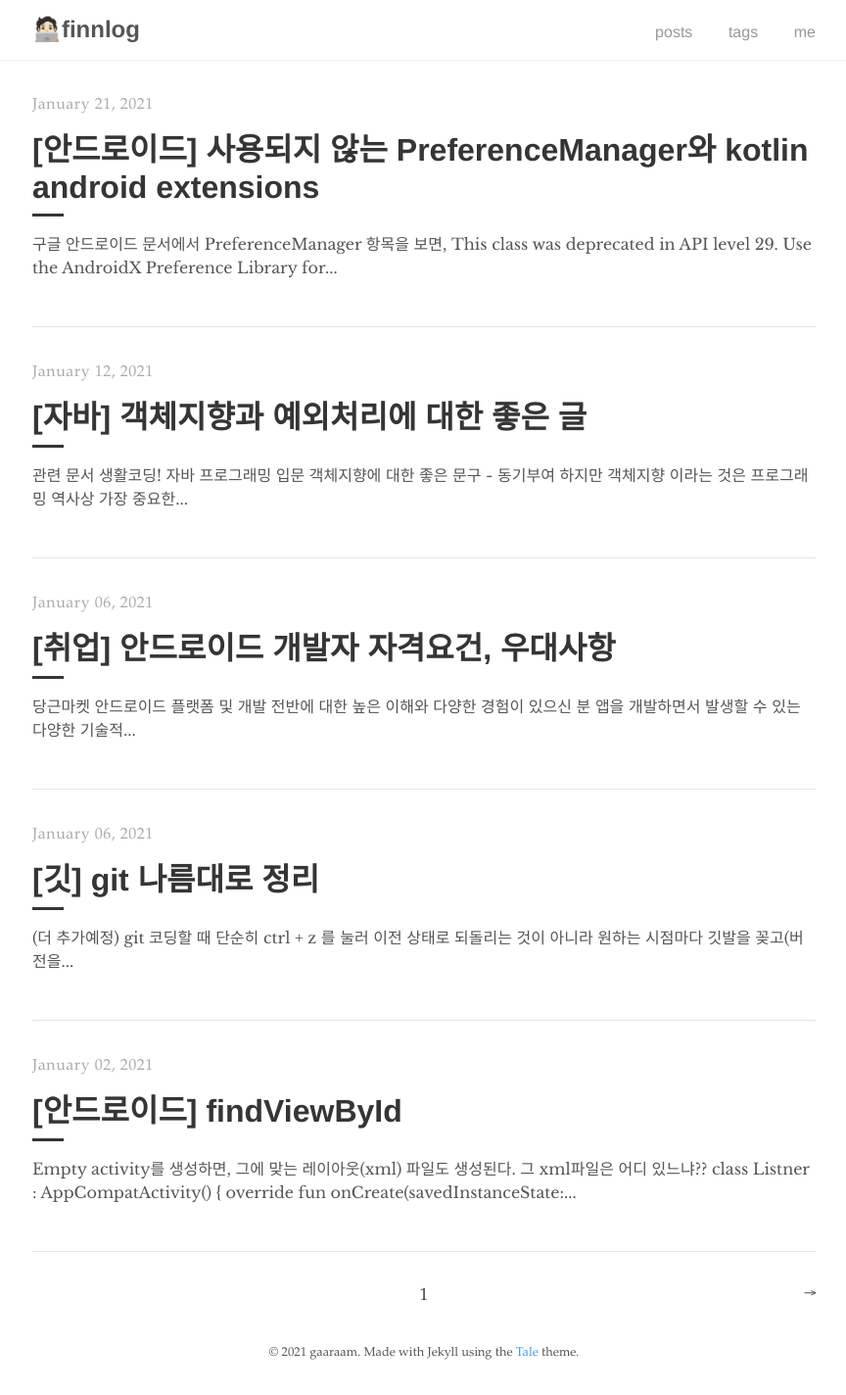
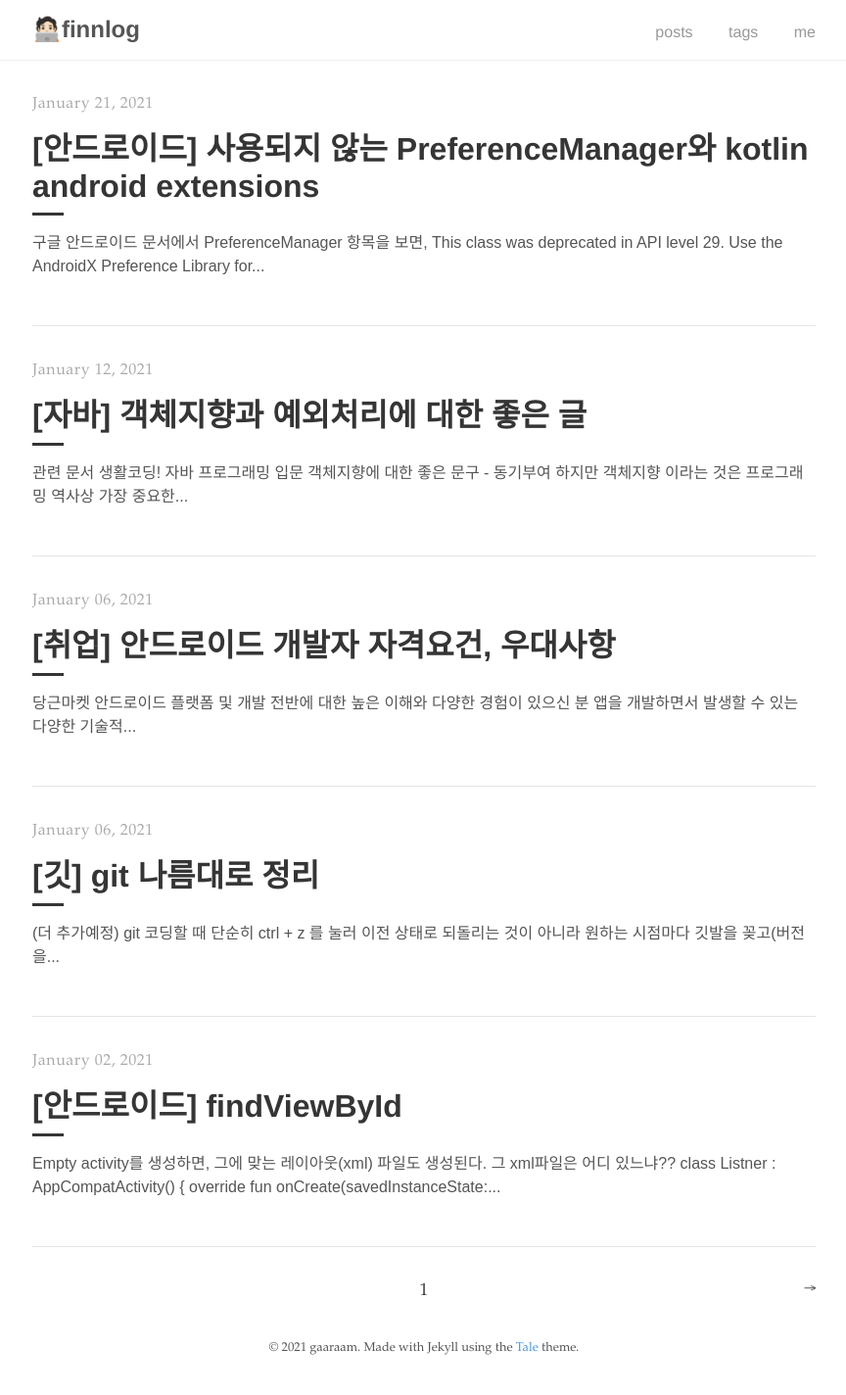
Before and after one commit to Leegaramm/Leegaramm-github.io, a Jekyll site: the page built from index.html, in a window 1280 px wide. Shown: the whole page at 98% size, without its empty margins (207-1071 px from the left). Built offline with Jekyll 4.4.1, drawn with Linux system fonts in a browser that asks for light colours; the list of posts is cut into pages by our own code.

Commit message:
Update _base.scss

```diff
--- a/_sass/tale/_base.scss
+++ b/_sass/tale/_base.scss
@@ -22,6 +22,8 @@ html {
 
 body {
   -webkit-text-size-adjust: 100%;
+   font-family: 'Ubuntu', sans-serif;
+
 }
 
 h1,
```
